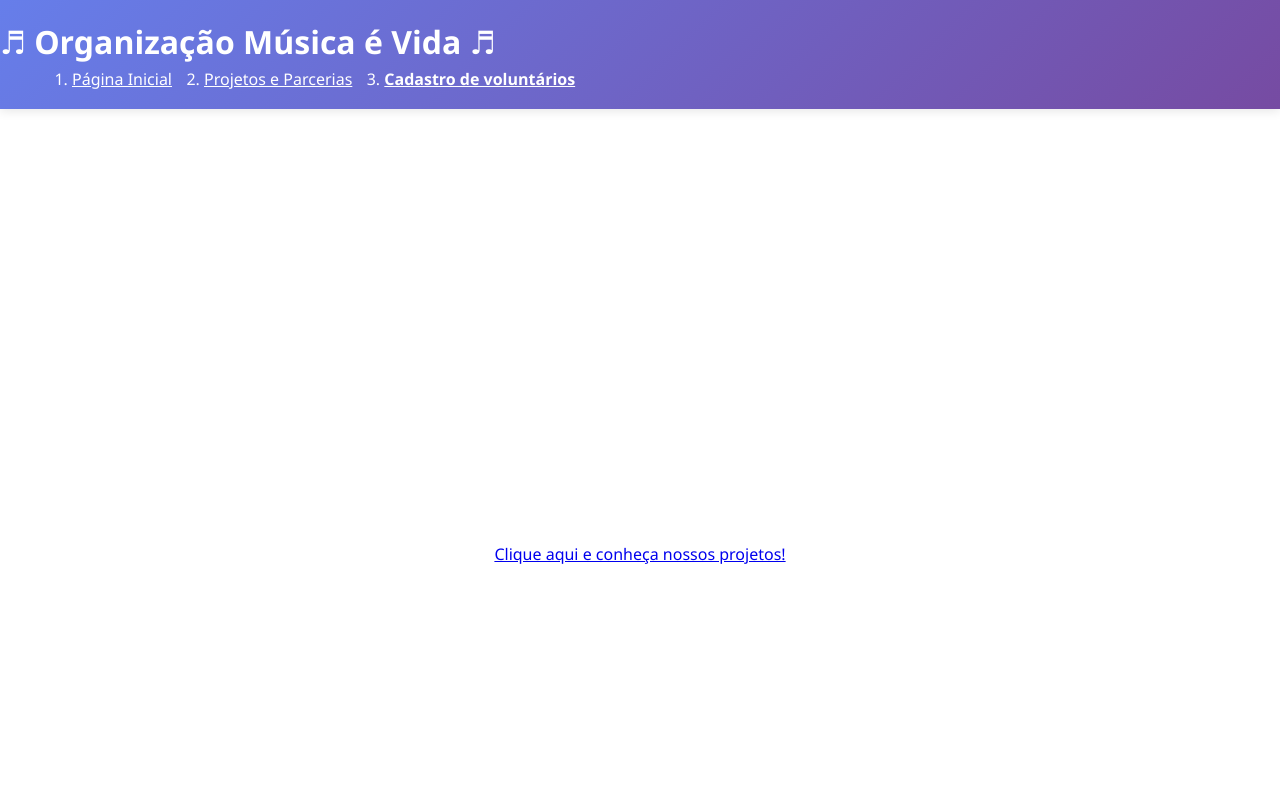
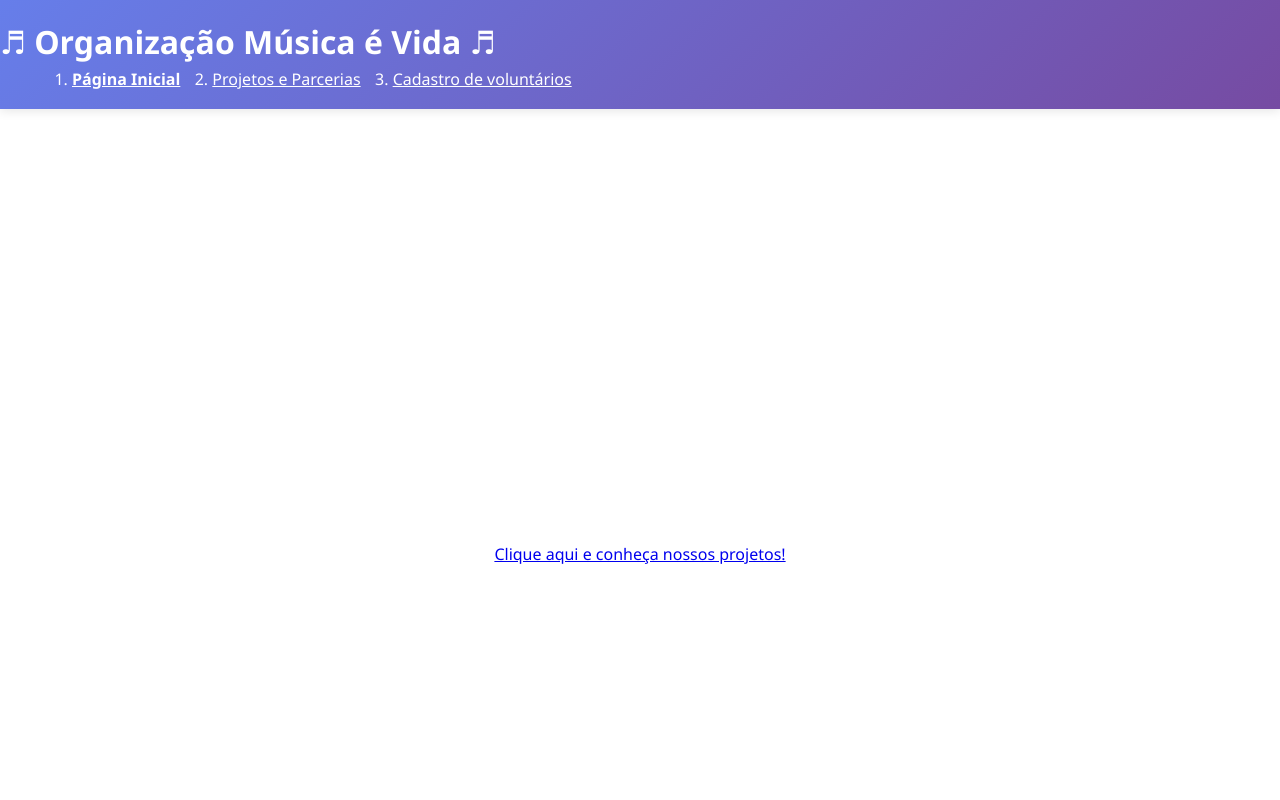
Before and after one commit to lincoln-ribeiro/Entrega2, a plain HTML site: page index.html in a window 1280 px wide. Shown: the top 800 px of the page. Drawn offline with Linux system fonts and the light colour scheme.

Commit message:
Update index.html
Arquivo index atualizado. Corrigido botão de cadastro que permanecia sempre ativo.

```diff
--- a/index.html
+++ b/index.html
@@ -12,9 +12,9 @@
         <h1>&#9836; Organização Música é Vida &#9836;</h1>
         <nav>
                 <ul id="navMenu">
-                <li> <a href="index.html">Página Inicial</a></li>
-                <li> <a href="projeto.html">Projetos e Parcerias</a></li>
-                <li> <a href="cadastro.html" class="active">Cadastro de voluntários</a></li>
+                <li> <a href="index.html" class="active">Página Inicial</a></li>
+                <li> <a href="projeto.html" >Projetos e Parcerias</a></li>
+                <li> <a href="cadastro.html" >Cadastro de voluntários</a></li>
             </ul>
         </nav>
     </header>
```
